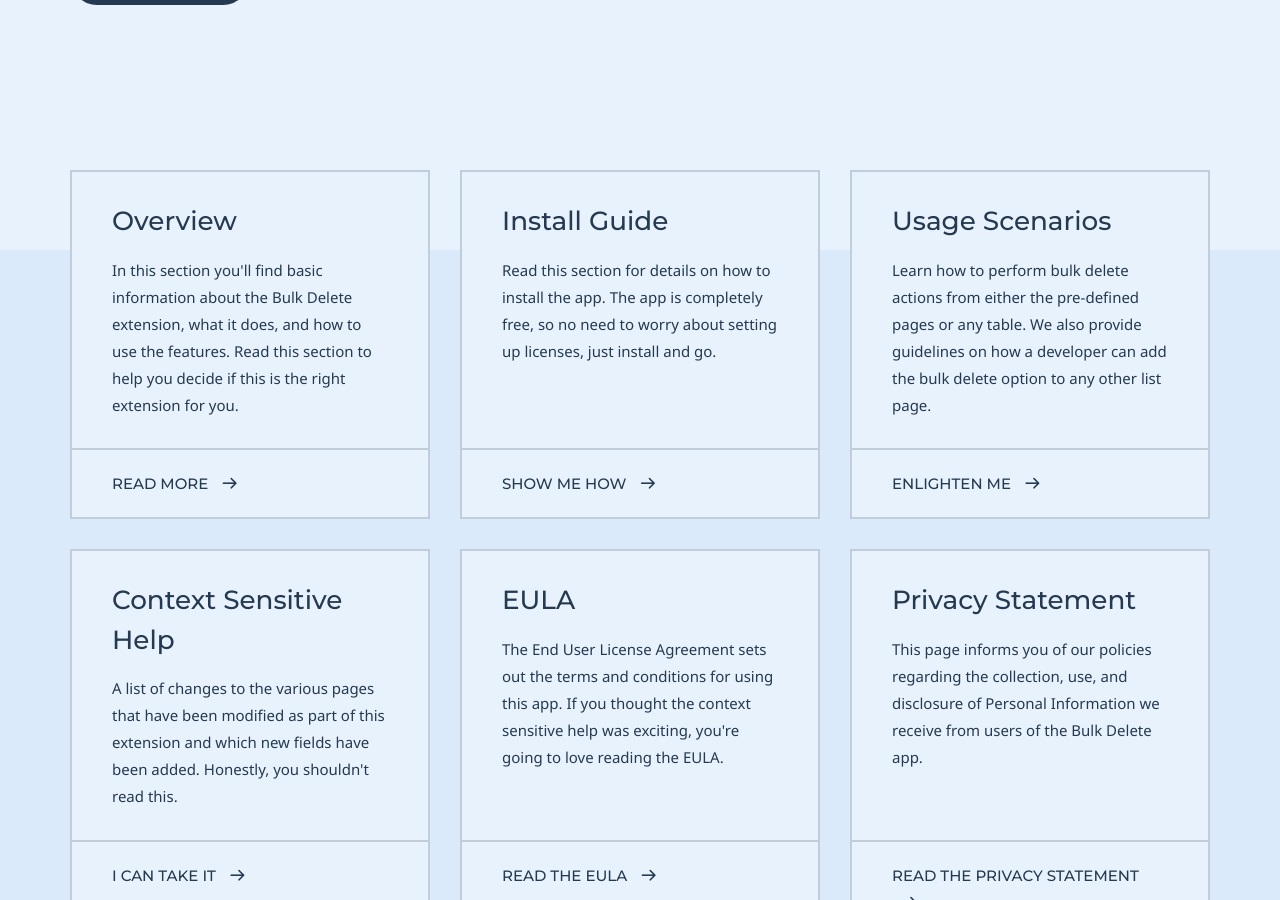
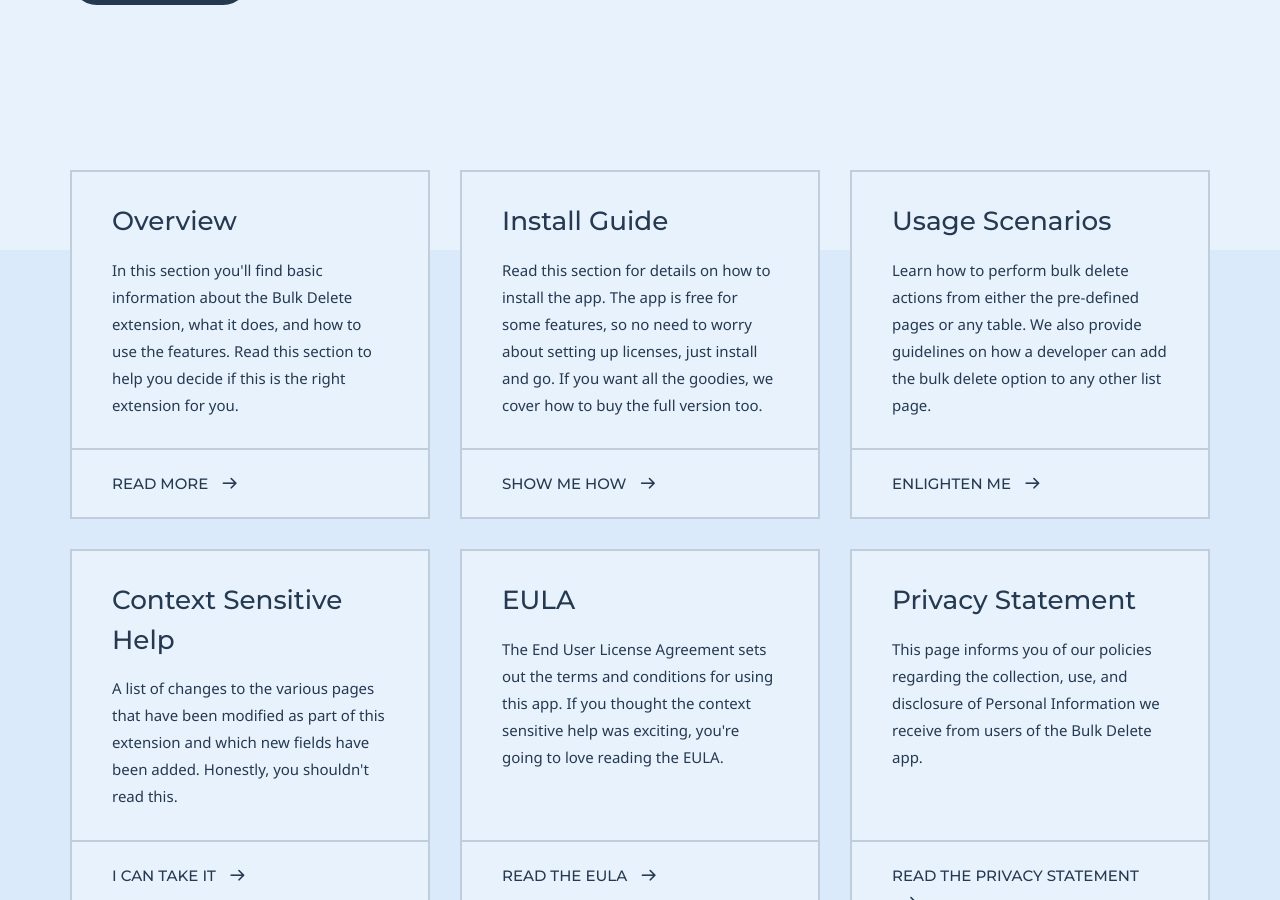
Before and after one commit to BCAppsLimited/BulkDelete, a Jekyll site: the page built from index.md, in a window 1280 px wide and 900 px high, scrolled down 362 px. Built offline with Jekyll 4.4.1, drawn with Linux system fonts in a browser that asks for light colours; some web fonts are replaced.

Commit message:
Clarify installation guide excerpt for app features
Updated the installation guide excerpt to clarify that the app is free for some features and includes information on purchasing the full version.

```diff
--- a/index.md
+++ b/index.md
@@ -26,7 +26,7 @@ grid_navigation:
       cta: Read more
       url: /overview
     - title: Install Guide
-      excerpt: Read this section for details on how to install the app. The app is completely free, so no need to worry about setting up licenses, just install and go.
+      excerpt: Read this section for details on how to install the app. The app is free for some features, so no need to worry about setting up licenses, just install and go. If you want all the goodies, we cover how to buy the full version too.
       cta: Show Me How
       url: /install-guide
     - title: Usage Scenarios
```
